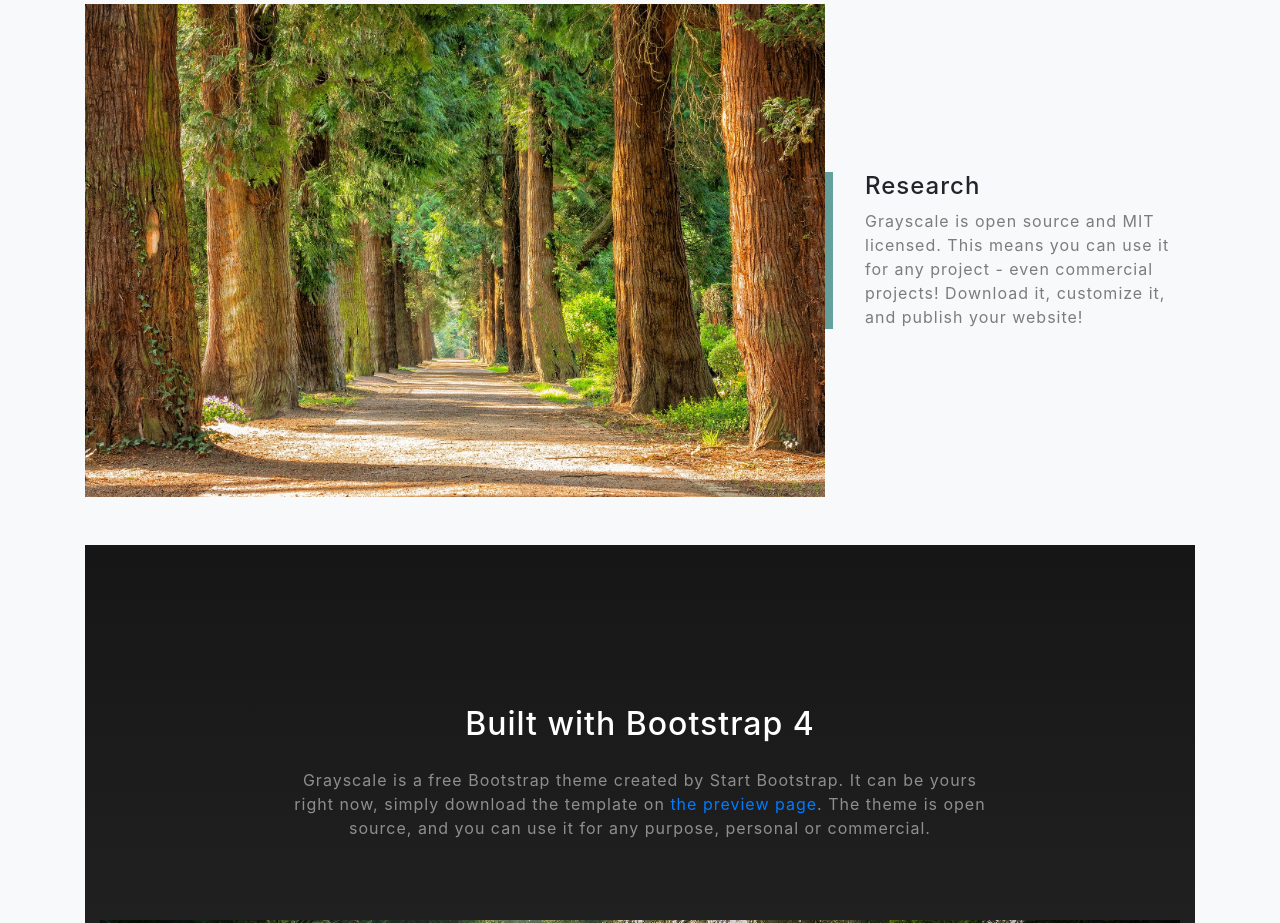
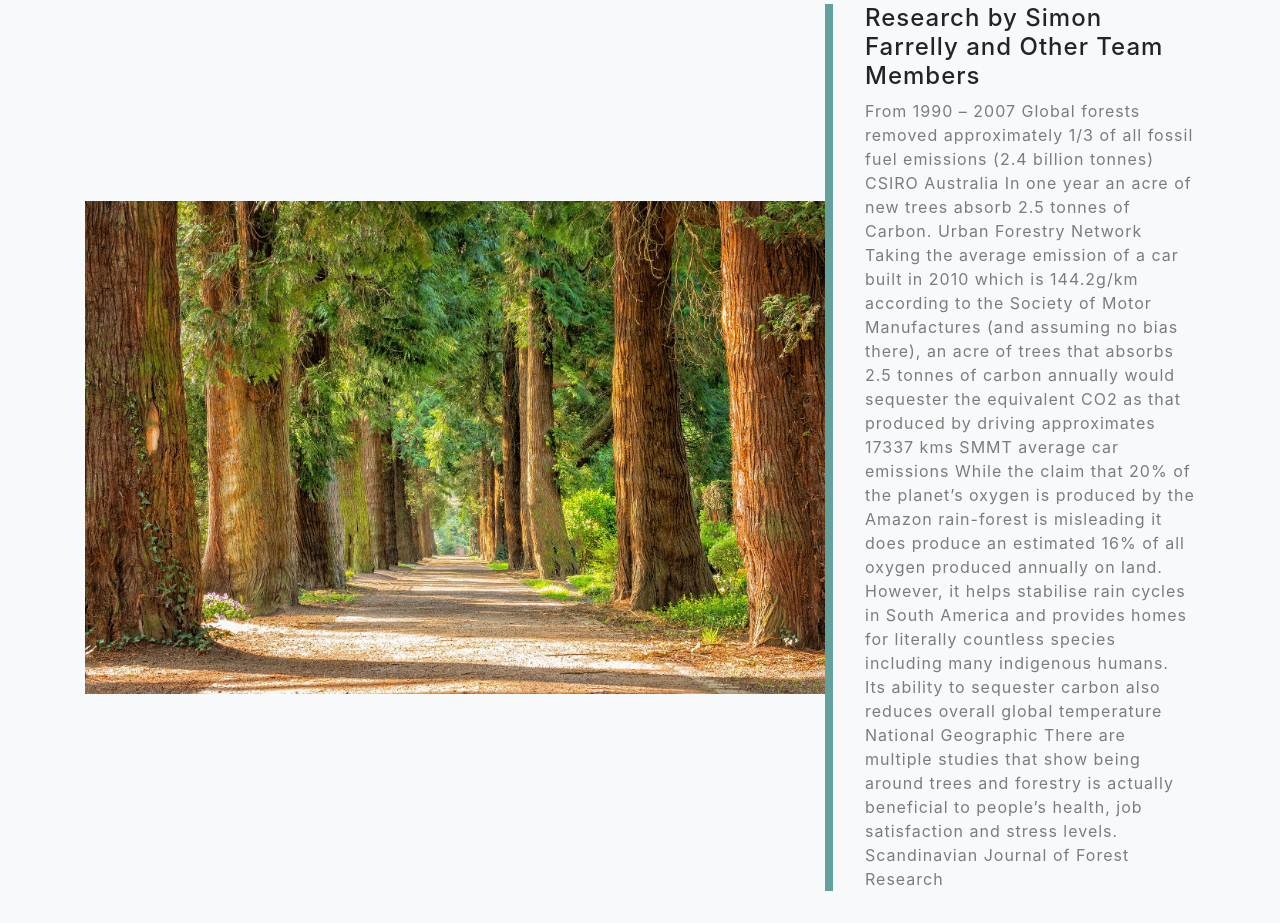
Before and after one commit to ucdmilliontrees/ucdmilliontrees.github.io, a website with bundled scripts: page index.html in a window 1280 px wide. Shown: the part 1330-2253 px from the top of the page. Built offline with nearby package versions, Linux system fonts and the light colour scheme.

Commit message:
update
CHanging final touches

```diff
--- a/index.html
+++ b/index.html
@@ -87,8 +87,28 @@
         </div>
         <div class="col-xl-4 col-lg-5">
           <div class="featured-text text-center text-lg-left">
-            <h4>Research</h4>
-            <p class="text-black-50 mb-0">Grayscale is open source and MIT licensed. This means you can use it for any project - even commercial projects! Download it, customize it, and publish your website!</p>
+            <h4>Research by Simon Farrelly and Other Team Members</h4>
+            <p class="text-black-50 mb-0">From 1990 – 2007 Global forests removed approximately 1/3 of all fossil fuel emissions
+              (2.4 billion tonnes)
+              CSIRO Australia
+              In one year an acre of new trees absorb 2.5 tonnes of Carbon.
+              Urban Forestry Network
+              Taking the average emission of a car built in 2010 which is 144.2g/km according to the
+              Society of Motor Manufactures (and assuming no bias there), an acre of trees that absorbs
+              2.5 tonnes of carbon annually would sequester the equivalent CO2 as that produced by
+              driving approximates 17337 kms
+              SMMT average car emissions
+
+              While the claim that 20% of the planet’s oxygen is produced by the Amazon rain-forest is
+              misleading it does produce an estimated 16% of all oxygen produced annually on land.
+              However, it helps stabilise rain cycles in South America and provides homes for literally
+              countless species including many indigenous humans. Its ability to sequester carbon also
+              reduces overall global temperature
+              National Geographic
+              There are multiple studies that show being around trees and forestry is actually beneficial
+              to people’s health, job satisfaction and stress levels.
+              Scandinavian Journal of Forest Research
+              </p>
           </div>
         </div>
       </div>
@@ -97,9 +117,26 @@
     <div class="container">
       <div class="row">
         <div class="col-lg-8 mx-auto">
-          <h2 class="text-white mb-4">Built with Bootstrap 4</h2>
-          <p class="text-white-50">Grayscale is a free Bootstrap theme created by Start Bootstrap. It can be yours right now, simply download the template on
-            <a href="http://startbootstrap.com/template-overviews/grayscale/">the preview page</a>. The theme is open source, and you can use it for any purpose, personal or commercial.</p>
+          <h2 class="text-white mb-4">We must Take Responsible Actions for the Future</h2>
+          <p class="text-white-50">
+            The largest recorded oak in Ireland ‘Bé Binn’ has accumulated over 17,000kg of carbon
+            over its lifetime. Using the CAVAT (Capital Asset Valuation for Amenity Trees) the tree
+            is valued to be worth €422,209 to the community.
+            Healthy trees consume carbon, whereas dead and decaying trees release carbon back into
+            the atmosphere. Maintaining healthy trees in environmentally friendly ways will improve
+            their effectiveness
+            Ecosytem services provided by Mountshannon village trees
+
+            While many tree planting initiatives focus on rural planting, urban planting should also be
+            highly sought after and has extra benefits when planted in cities:
+            A mature tree absorbs 54 – 108 kilograms of dust and pollutants out of the air.
+            A 25ft tree can reduce annual heating and cooling in a residence by 8 – 12%
+            Urban Forest Values
+            Some things to think about when planting urban trees: Large leafs on average increase
+            shade and pollution removal. High maintenance trees and ones that require a lot of water in
+            drought areas should be avoided. Trees that are likely to increase pollen count should also
+            be limited in urban environments where alternatives are available.
+            Planting Healthy Air - The Nature Conservancy</p>
         </div>
       </div>
       <img src="img/ipad.jpg" class="img-fluid" alt="">
@@ -114,8 +151,8 @@
           <div class="bg-black text-center h-100 project">
             <div class="d-flex h-100">
               <div class="project-text w-100 my-auto text-center text-lg-left">
-                <h4 class="text-white">Misty</h4>
-                <p class="mb-0 text-white-50">An example of where you can put an image of a project, or anything else, along with a description.</p>
+                <h4 class="text-white">Marlee Matlin</h4>
+                <p class="mb-0 text-white-50">"The Earth does not belong to us: we belong to the Earth"</p>
                 <hr class="d-none d-lg-block mb-0 ml-0">
               </div>
             </div>
@@ -133,7 +170,8 @@
             <div class="d-flex h-100">
               <div class="project-text w-100 my-auto text-center text-lg-right">
                 <h4 class="text-white">Mountains</h4>
-                <p class="mb-0 text-white-50">Another example of a project with its respective description. These sections work well responsively as well, try this theme on a small screen!</p>
+                <p class="mb-0 text-white-50">"Climate change is a terrible problem, and it absolutely needs to be solved. It deserves to be a huge priority."
+                   </p>
                 <hr class="d-none d-lg-block mb-0 mr-0">
               </div>
             </div>
@@ -156,7 +194,7 @@
               <i class="fas fa-map-marked-alt text-primary mb-2"></i>
               <h4 class="text-uppercase m-0">Address</h4>
               <hr class="my-4">
-              <div class="small text-black-50">4923 Market Street, Orlando FL</div>
+              <div class="small text-black-50">UCD, Belfield Campus, Dublin 4</div>
             </div>
           </div>
         </div>
@@ -168,7 +206,7 @@
               <h4 class="text-uppercase m-0">Email</h4>
               <hr class="my-4">
               <div class="small text-black-50">
-                <a href="#">hello@yourdomain.com</a>
+                <a href="#">mohamed.eltayeb@ucdconnect.ie</a>
               </div>
             </div>
           </div>
@@ -180,7 +218,7 @@
               <i class="fas fa-mobile-alt text-primary mb-2"></i>
               <h4 class="text-uppercase m-0">Phone</h4>
               <hr class="my-4">
-              <div class="small text-black-50">+1 (555) 902-8832</div>
+              <div class="small text-black-50">0873581077</div>
             </div>
           </div>
         </div>
@@ -204,7 +242,7 @@
   <!-- Footer -->
   <footer class="bg-black small text-center text-white-50">
     <div class="container">
-      Copyright &copy; Your Website 2019
+      Copyright &copy; Mohamed Eltayeb 2019
     </div>
   </footer>
 
```
